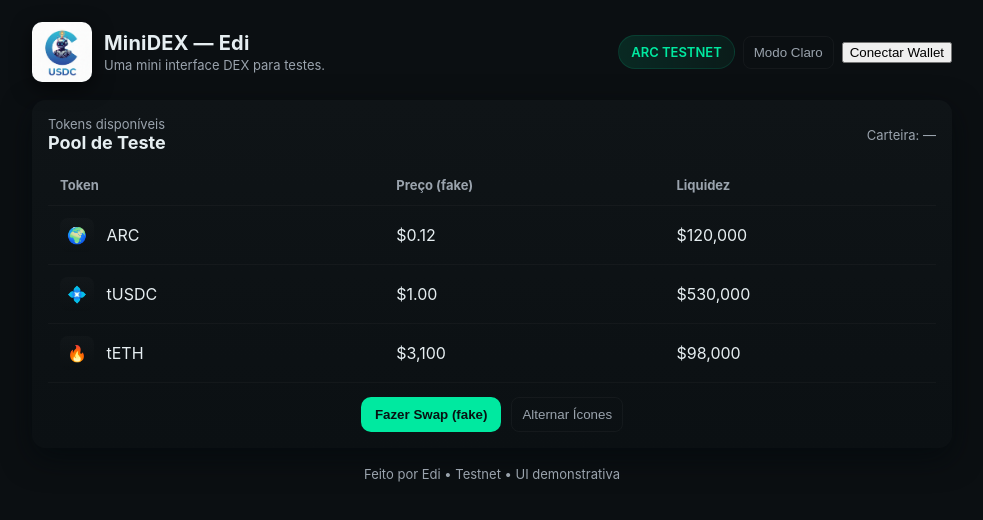
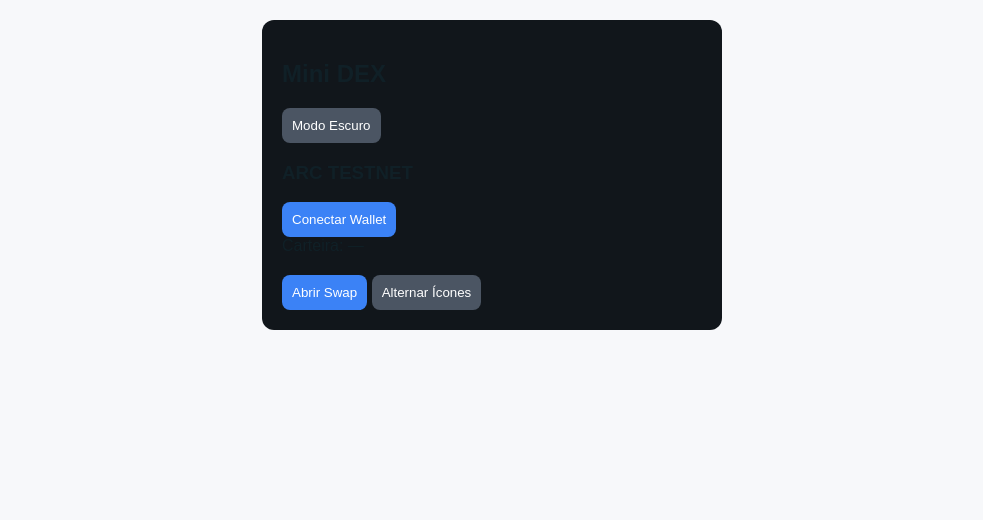
Before and after one commit to Ediferras4/Minedex-Edi-, a plain HTML site: page index.html in a window 1280 px wide. Both pictures are taken after a click on the button "Modo Claro". Shown: the whole page, without its empty margins (148-1131 px from the left). Drawn offline with nearby package versions, Linux system fonts and the light colour scheme.

Commit message:
Update index.html

```diff
--- a/index.html
+++ b/index.html
@@ -1,139 +1,37 @@
-
-<!DOCTYPE html>
-<html lang="pt-BR">
+<!-- DEX COMPLETA PRONTA PARA COLAR -->
+<html>
 <head>
-<meta charset="utf-8"/>
-<meta name="viewport" content="width=device-width,initial-scale=1"/>
-<title>MiniDEX — Edi (ARC Testnet)</title>
-
-<style>
-  :root{
-    --bg-dark:#0b0f12;
-    --card:#0f1417;
-    --muted:#9aa3ad;
-    --accent:#00e9a0;
-    --glass: rgba(255,255,255,0.03);
-    --text:#e6eef1;
-  }
-  body{
-    margin:0;font-family:Inter,Arial,Helvetica,sans-serif;
-    background:var(--bg-dark);color:var(--text);-webkit-font-smoothing:antialiased;
-    -moz-osx-font-smoothing:grayscale;padding:22px;
-  }
-  .wrap{max-width:920px;margin:0 auto;}
-  header{display:flex;gap:14px;align-items:center;justify-content:space-between;flex-wrap:wrap}
-  .brand{display:flex;gap:12px;align-items:center}
-  .logo{
-    width:60px;height:60px;border-radius:10px;object-fit:cover;
-    background:linear-gradient(135deg,#071018 0,#122028 100%);box-shadow:0 6px 20px rgba(0,0,0,0.6);
-  }
-  .title{font-size:20px;font-weight:700;letter-spacing:0.2px}
-  .subtitle{font-size:13px;color:var(--muted);margin-top:2px}
-  .controls{display:flex;gap:8px;align-items:center}
-
-  .network-badge{
-    background:linear-gradient(90deg, rgba(0,233,160,0.12), rgba(0,233,160,0.06));
-    color:var(--accent);padding:8px 12px;border-radius:999px;border:1px solid rgba(0,233,160,0.12);
-    font-weight:600;font-size:13px;
-  }
-
-  .card{background:linear-gradient(180deg,var(--card),#0b1013);padding:16px;border-radius:14px;margin-top:18px;box-shadow:0 10px 30px rgba(2,8,12,0.6);}
-
-  .row{display:flex;gap:12px;align-items:center;flex-wrap:wrap}
-
-  .theme-toggle{background:transparent;border:1px solid rgba(255,255,255,0.04);padding:8px 10px;border-radius:8px;color:var(--muted);cursor:pointer}
-  .btn-primary{background:var(--accent);color:#081212;border:none;padding:10px 14px;border-radius:10px;font-weight:700;cursor:pointer}
-
-  table{width:100%;border-collapse:collapse;margin-top:12px}
-  th,td{padding:12px;text-align:left;border-bottom:1px solid rgba(255,255,255,0.03)}
-  th{color:var(--muted);font-size:13px}
-  tr:hover{background:var(--glass)}
-
-  .icon{
-    display:inline-flex;align-items:center;justify-content:center;width:34px;height:34px;border-radius:8px;
-    background:linear-gradient(180deg, rgba(255,255,255,0.02), rgba(0,0,0,0.06));margin-right:8px;font-size:16px;
-  }
-
-  .center{display:flex;justify-content:center;align-items:center}
-  .muted{color:var(--muted);font-size:13px}
-  .small{font-size:13px;color:var(--muted)}
-
-  /* modal */
-  .modal{position:fixed;left:0;top:0;width:100%;height:100%;display:none;align-items:center;justify-content:center;background:rgba(2,6,8,0.6);z-index:50}
-  .modal.open{display:flex}
-  .modal-card{width:94%;max-width:420px;background:#061016;padding:18px;border-radius:12px;border:1px solid rgba(255,255,255,0.04)}
-  input,select{width:100%;padding:10px;border-radius:8px;border:1px solid rgba(255,255,255,0.04);background:transparent;color:var(--text);margin-top:8px}
-  .modal-row{display:flex;gap:8px}
-  .swap-result{margin-top:12px;padding:10px;background:rgba(255,255,255,0.02);border-radius:8px;color:var(--muted);font-size:14px}
-  footer{margin-top:18px;color:var(--muted);font-size:13px;text-align:center}
-  @media(max-width:560px){ .title{font-size:16px} .logo{width:52px;height:52px} th,td{padding:10px} }
-</style>
+  <meta charset="UTF-8">
+  <title>Mini DEX</title>
+  <style>
+    body { font-family: Arial; background:#0b0f12; color:white; margin:20px; }
+    .container { max-width:420px; margin:auto; padding:20px; background:#11161b; border-radius:12px; }
+    .btn-primary { background:#3b82f6; color:white; padding:10px; border:none; border-radius:8px; cursor:pointer; }
+    .theme-toggle { background:#4b5563; color:white; padding:10px; border:none; border-radius:8px; cursor:pointer; }
+    #swapModal { display:none; position:fixed; top:0; left:0; width:100%; height:100%; background:rgba(0,0,0,0.7); }
+    #swapModal.open { display:flex; justify-content:center; align-items:center; }
+    #swapModal .modal-box { background:#11161b; padding:20px; width:330px; border-radius:12px; }
+  </style>
 </head>
 <body>
-<div class="wrap">
-  <header>
-    <div class="brand">
-      <!-- logo file: se você colocou no root com o nome 20251204_210954.jpg -->
-      <img src="./20251204_210954.jpg" alt="logo" class="logo" onerror="this.style.display='none'">
-      <div>
-        <div class="title">MiniDEX — Edi</div>
-        <div class="subtitle">Uma mini interface DEX para testes.</div>
-      </div>
-    </div>
+<div class="container">
+    <h2>Mini DEX</h2>
 
-    <div class="controls">
-      <div class="network-badge" id="networkBadge">ARC TESTNET</div>
-      <button class="theme-toggle" id="themeBtn">Modo Claro</button>
-      <button id="btnWallet" onclick="conectarWalletFake()">Conectar Wallet</button>
+    <button id="themeBtn" class="theme-toggle">Modo Claro</button>
 
-    </div>
-  </header>
+    <h3 id="networkBadge">ARC TESTNET</h3>
 
-  <div class="card">
-    <div class="row" style="justify-content:space-between;align-items:center">
-      <div>
-        <div class="small">Tokens disponíveis</div>
-        <div style="font-weight:700;font-size:18px">Pool de Teste</div>
-      </div>
-      <div class="small muted" id="addrDisplay">Carteira: —</div>
-    </div>
+    <button id="connectBtn" class="btn-primary">Conectar Wallet</button>
+    <div id="addrDisplay">Carteira: —</div>
 
-    <table aria-label="Tabela de tokens">
-      <thead>
-        <tr><th>Token</th><th>Preço (fake)</th><th>Liquidez</th></tr>
-      </thead>
-      <tbody id="tokenTable">
-        <tr>
-          <td><span class="icon">🌍</span> ARC</td>
-          <td>$0.12</td>
-          <td>$120,000</td>
-        </tr>
-        <tr>
-          <td><span class="icon">💠</span> tUSDC</td>
-          <td>$1.00</td>
-          <td>$530,000</td>
-        </tr>
-        <tr>
-          <td><span class="icon">🔥</span> tETH</td>
-          <td>$3,100</td>
-          <td>$98,000</td>
-        </tr>
-      </tbody>
-    </table>
-
-    <div style="display:flex;gap:10px;margin-top:14px;flex-wrap:wrap;justify-content:center">
-      <button class="btn-primary" id="openSwap">Fazer Swap (fake)</button>
-      <button class="theme-toggle" id="toggleIcons">Alternar Ícones</button>
-    </div>
-  </div>
-
-  <footer>Feito por Edi • Testnet • UI demonstrativa</footer>
+    <button id="openSwap" class="btn-primary" style="margin-top:20px">Abrir Swap</button>
+    <button id="toggleIcons" class="theme-toggle" style="margin-top:10px">Alternar Ícones</button>
 </div>
 
-<!-- modal swap -->
-<div class="modal" id="swapModal">
-  <div class="modal-card">
-    <h3>Swap (simulado)</h3>
+<!-- Modal Swap -->
+<div id="swapModal">
+  <div class="modal-box">
+    <h3>Swap</h3>
     <div class="small muted">Troca visual — sem transação real</div>
 
     <label>De</label>
@@ -151,7 +49,7 @@
     </select>
 
     <label>Quantidade</label>
-    <input id="swapAmount" type="number" placeholder="Quantidade" min="0" step="0.0001">
+    <input id="swapAmount" type="number" min="0" step="0.0001" placeholder="Quantidade">
 
     <div style="display:flex;gap:8px;margin-top:10px">
       <button class="btn-primary" id="doSwap">Confirmar Swap</button>
@@ -162,26 +60,18 @@
   </div>
 </div>
 
-<!-- ethers.js -->
 <script src="https://cdn.jsdelivr.net/npm/ethers/dist/ethers.min.js"></script>
-
 <script>
-/* ---------- Config rede ARC Testnet (ajuste se necessário) ---------- */
+/* ===== Configurações ARC Testnet ===== */
 const ARC_TEST = {
-  chainIdHex: "0x4cef52",       // 5042002
+  chainIdHex: "0x4cef52", // 5042002
   chainName: "Arc Testnet",
   rpcUrls: ["https://rpc.testnet.arc.network"],
   nativeCurrency: { name: "USDC", symbol: "USDC", decimals: 6 },
   blockExplorerUrls: ["https://testnet.arcscan.app"]
 };
 
-/* ---------- Tokens (se quiser ler saldos, substitua os addresses) ---------- */
-const TOKENS = [
-  { name:"tUSDC", symbol:"tUSDC", address: "0x0000000000000000000000000000000000000000" },
-  { name:"tETH", symbol:"tETH", address: "0x0000000000000000000000000000000000000000" }
-];
-
-/* ---------- UI handlers ---------- */
+/* ===== UI ===== */
 const themeBtn = document.getElementById('themeBtn');
 const connectBtn = document.getElementById('connectBtn');
 const addrDisplay = document.getElementById('addrDisplay');
@@ -193,44 +83,24 @@ const swapResult = document.getElementById('swapResult');
 const toggleIconsBtn = document.getElementById('toggleIcons');
 
 let dark = true;
+
 function applyTheme() {
-  if(dark){
-    document.documentElement.style.setProperty('--bg-dark','#0b0f12');
-    themeBtn.textContent = 'Modo Claro';
-  } else {
-    document.documentElement.style.setProperty('--bg-dark','#f6f8f9');
-    themeBtn.textContent = 'Modo Escuro';
-  }
+  document.body.style.background = dark ? '#0b0f12' : '#f7f8fa';
+  document.body.style.color = dark ? 'white' : '#102027';
 }
-themeBtn.addEventListener('click',()=>{
+applyTheme();
+
+themeBtn.addEventListener('click', ()=>{
   dark = !dark;
-  if(dark){
-    document.body.style.background = 'var(--bg-dark)';
-    document.body.style.color = 'var(--text)';
-  } else {
-    document.body.style.background = '#f7f8fa';
-    document.body.style.color = '#102027';
-  }
+  themeBtn.textContent = dark ? 'Modo Claro' : 'Modo Escuro';
   applyTheme();
 });
-applyTheme();
 
-/* toggle icons -> alternate emoji / initials */
-let icons = true;
 toggleIconsBtn.addEventListener('click', ()=>{
-  const els = document.querySelectorAll('.icon');
-  if(icons){
-    els.forEach((el)=> el.innerHTML = '<strong style="font-size:13px">A</strong>');
-    icons = false;
-    toggleIconsBtn.textContent = 'Ícones Emojis';
-  } else {
-    els[0].innerHTML = '🌍'; els[1].innerHTML = '💠'; els[2].innerHTML = '🔥';
-    icons = true;
-    toggleIconsBtn.textContent = 'Alternar Ícones';
-  }
+  toggleIconsBtn.textContent = toggleIconsBtn.textContent.includes('Emojis') ? 'Alternar Ícones' : 'Ícones Emojis';
 });
 
-/* ---------- Swap modal ---------- */
+/* ===== Modal Swap ===== */
 openSwap.addEventListener('click', ()=> swapModal.classList.add('open'));
 closeSwap.addEventListener('click', ()=> swapModal.classList.remove('open'));
 
@@ -238,14 +108,15 @@ doSwap.addEventListener('click', ()=>{
   const from = document.getElementById('fromToken').value;
   const to = document.getElementById('toToken').value;
   const amt = Number(document.getElementById('swapAmount').value);
-  if(!amt || amt <= 0){ swapResult.textContent = 'Digite uma quantidade válida.'; return; }
-  if(from === to){ swapResult.textContent = 'Escolha tokens diferentes.'; return; }
-  // simulação simples: taxa fixa 0.3%
+
+  if(!amt || amt <= 0) return swapResult.textContent = 'Digite uma quantidade válida.';
+  if(from === to) return swapResult.textContent = 'Escolha tokens diferentes.';
+
   const received = amt * 0.997;
-  swapResult.textContent = `Simulado: trocando ${amt} ${from} → receber ~${received.toFixed(6)} ${to} (taxa 0.3%).`;
+  swapResult.textContent = `Simulação: ${amt} ${from} → ~${received.toFixed(6)} ${to} (taxa 0.3%).`;
 });
 
-/* ---------- Connect Wallet (ethers) ---------- */
+/* ===== Wallet ===== */
 async function ensureArcNetwork(provider) {
   try {
     await provider.send("wallet_switchEthereumChain", [{ chainId: ARC_TEST.chainIdHex }]);
@@ -259,52 +130,41 @@ async function ensureArcNetwork(provider) {
         blockExplorerUrls: ARC_TEST.blockExplorerUrls
       }]);
     } catch (err) {
-      console.error('Erro add network', err);
-      alert('Não foi possível adicionar/trocar a rede na sua wallet.');
+      alert('Erro ao adicionar a rede.');
     }
   }
 }
 
 async function connectWallet() {
-  if(!window.ethereum){ alert('Nenhuma carteira detectada. Abra via MetaMask Mobile in-app ou use um navegador com Web3.'); return; }
+  if(!window.ethereum) return alert('MetaMask não detectado. Abra pelo navegador da carteira.');
+
   const provider = new ethers.providers.Web3Provider(window.ethereum, "any");
+
   try {
     await provider.send("eth_requestAccounts", []);
     const signer = provider.getSigner();
     const address = await signer.getAddress();
+
     addrDisplay.textContent = 'Carteira: ' + address.slice(0,6) + '...' + address.slice(-4);
-    // tentar trocar/adicionar a rede Arc Testnet
+    connectBtn.textContent = 'Conectado';
+
     await ensureArcNetwork(provider.provider);
-    // opcional: ler saldos ERC20 (se tokens tiverem endereço válido)
-    // aqui só mostramos que conectou
-    connectBtn.textContent = 'Conectado';
+
   } catch (err) {
-    console.error(err);
-    alert('Conexão recusada ou erro: ' + (err.message || err));
+    alert('Erro ao conectar: ' + err.message);
   }
 }
-
 connectBtn.addEventListener('click', connectWallet);
 
-/* ---------- Quick check: if metaMask changes accounts/network, update UI ---------- */
+/* Detectar mudança de conta */
 if(window.ethereum){
-  window.ethereum.on && window.ethereum.on('accountsChanged', (accounts)=> {
-    if(accounts.length) addrDisplay.textContent = 'Carteira: ' + accounts[0].slice(0,6) + '...' + accounts[0].slice(-4);
-    else addrDisplay.textContent = 'Carteira: —';
+  window.ethereum.on('accountsChanged', (acc)=>{
+    addrDisplay.textContent = acc.length ? 'Carteira: ' + acc[0].slice(0,6) + '...' + acc[0].slice(-4) : 'Carteira: —';
   });
-  window.ethereum.on && window.ethereum.on('chainChanged', (chainId)=>{
-    document.getElementById('networkBadge').textContent = chainId === ARC_TEST.chainIdHex ? 'ARC TESTNET' : 'Rede: ' + chainId;
+  window.ethereum.on('chainChanged', (id)=>{
+    document.getElementById('networkBadge').textContent = id === ARC_TEST.chainIdHex ? 'ARC TESTNET' : 'Rede: ' + id;
   });
-}<script>
-function conectarWalletFake() {
-    const carteiraSpan = document.getElementById("carteiraSaldo");
-
-    // simulação de wallet conectada
-    carteiraSpan.innerText = "0xAbC...123 (fake)";
-
-    alert("Wallet conectada (fake)!");
 }
-</script>
 
 </script>
 </body>
```
